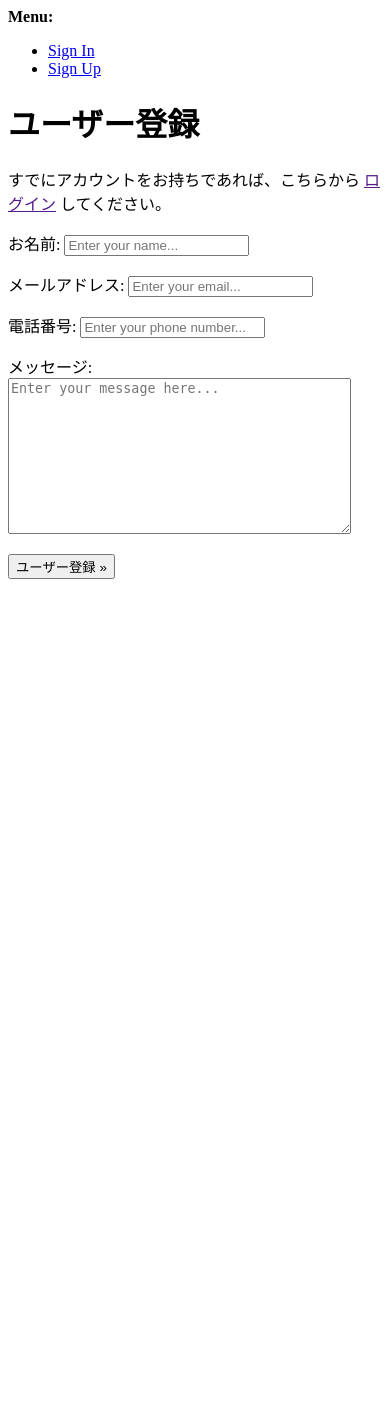
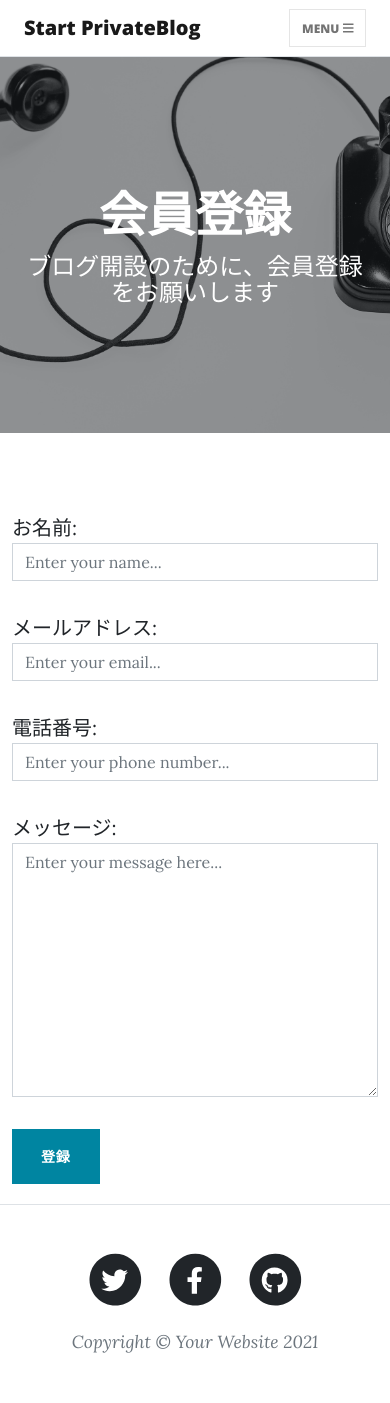
Before and after one commit to kazumaru18/GroupC, a Django app: template accounts/templates/account/signup.html in a window 390 px wide. Before the commit the page ends 579 px from the top, so only its background shows below. Run offline with Django 3.2, Linux system fonts and the light colour scheme; the template is opened without the code that fills it: values that come from a table or form of the project are taken from there, others are empty; some libraries are stand-ins or nearby versions.

Commit message:
sign_up/途中まで

```diff
--- a/accounts/templates/account/signup.html
+++ b/accounts/templates/account/signup.html
@@ -1,21 +1,36 @@
-{% extends "account/base.html" %}
+{% extends "blog/base.html" %}
+{% block title %}会員登録|Private Diary{% endblock %}
+{% load static %}
+{% block active_signup %}active{% endblock %}
+{% block header %}
+<!-- Page Header-->
+<header class="masthead" style="background-image: url({% static 'assets/img/contact-bg.jpg' %})">
+    <div class="container position-relative px-4 px-lg-5">
+        <div class="row gx-4 gx-lg-5 justify-content-center">
+            <div class="col-md-10 col-lg-8 col-xl-7">
+                <div class="page-heading">
+                    <h1>会員登録</h1>
+                    <span class="subheading">ブログ開設のために、会員登録をお願いします</span>
+                </div>
+            </div>
+        </div>
+    </div>
+</header>
+{% endblock %}
 
-{% load i18n %}
-
-{% block head_title %}{% trans "Signup" %}{% endblock %}
-
-{% block content %}
-<h1>{% trans "Sign Up" %}</h1>
-
-<p>{% blocktrans %}Already have an account? Then please <a href="{{ login_url }}">sign in</a>.{% endblocktrans %}</p>
-
-<form class="signup" id="signup_form" method="post" action="{% url 'account_signup' %}">
+{% block contents %}
+<div class="container">
+  <div class="row">
+    <div class="my-div-style">
+      <form method="post" action="{% url 'account_signup' %}">
         {% csrf_token %}
         {{ form.as_p }}
         {% if redirect_field_value %}
         <input type="hidden" name="{{ redirect_field_name }}" value="{{ redirect_field_value }}" />
         {% endif %}
-  <button type="submit">{% trans "Sign Up" %} &raquo;</button>
+        <button class="btn btn-primary" id="submitButton" type="submit">登録</button>
       </form>
-
+    </div>
+  </div>
+</div>
 {% endblock %}
--- a/blog/templates/blog/base.html
+++ b/blog/templates/blog/base.html
@@ -26,7 +26,7 @@
                 </button>
                 <div class="collapse navbar-collapse" id="navbarResponsive">
                     <ul class="navbar-nav ms-auto py-4 py-lg-0">
-                        <li class="nav-item"><a class="nav-link px-lg-3 py-3 py-lg-4" href="{% url 'blog:index' %}">Home</a></li>
+                        <li class="nav-item"><a class="nav-link px-lg-3 py-3 py-lg-4" href="{% url 'account_signup' %}">Sign Up</a></li>
                         <li class="nav-item"><a class="nav-link px-lg-3 py-3 py-lg-4" href="{% url 'blog:about' %}">About</a></li>
                         <li class="nav-item"><a class="nav-link px-lg-3 py-3 py-lg-4" href="{% url 'blog:post' %}">Sample Post</a></li>
                         <li class="nav-item"><a class="nav-link px-lg-3 py-3 py-lg-4" href="{% url 'blog:contact' %}">Contact</a></li>
--- a/config/urls.py
+++ b/config/urls.py
@@ -19,4 +19,5 @@ from django.urls import path, include
 urlpatterns = [
     path('admin/', admin.site.urls),
     path('', include('blog.urls')),
+    path('accounts/', include('allauth.urls')),
 ]
```
Also changed, not shown: config/settings.py (+25 -0 lines). Lines whose indentation alone changed are shown as unchanged.
